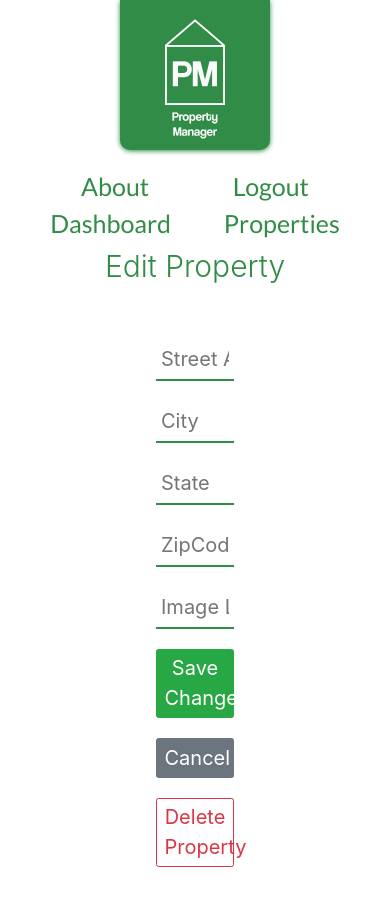
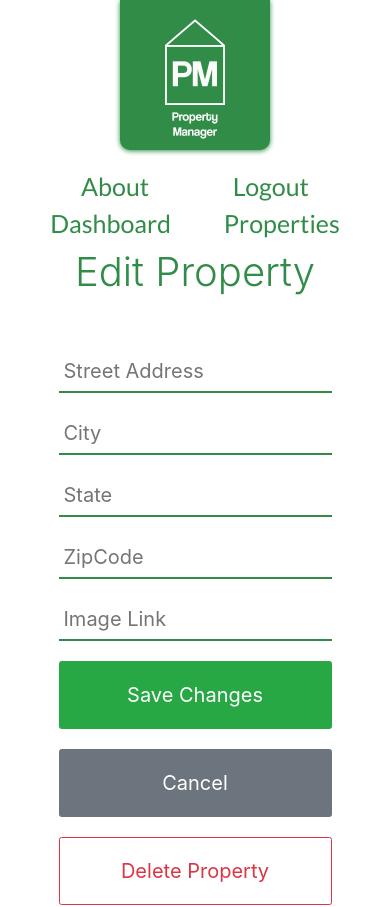
Before and after one commit to BloomTech-Labs/pt7-property-manager-fe, a React (Create React App) app: page /Manager/edit-property/1 in a window 390 px wide. Shown: the top 907 px of the page. Built offline with nearby package versions, Linux system fonts and the light colour scheme; no server answers; sample sign-in values are in the browser's storage.

Commit message:
fixed form responsiveness for adding/editing properties for small screens

```diff
--- a/src/components/properties/addProperty.js
+++ b/src/components/properties/addProperty.js
@@ -29,7 +29,7 @@ export default function AddProperty(props) {
     }
   return (
     <div className="main-content">
-        <h2>Add Property</h2>
+        <h2 style={{fontSize:'4em'}}>Add Property</h2>
       <form className="addPropForm">
           <input type="text" required placeholder="Street Address" name="address" />
           <input type="text" required placeholder="City" name="city" />
--- a/src/components/properties/addProperty.scss
+++ b/src/components/properties/addProperty.scss
@@ -9,7 +9,7 @@
 	.btn,
 	input {
 		margin: 10px;
-		width: 20%;
+		width: 40%;
 		font-size: 2rem;
 	}
 
--- a/src/components/properties/editProperty.js
+++ b/src/components/properties/editProperty.js
@@ -65,7 +65,7 @@ export default function EditProperty(props) {
 	}
 	return (
 		<div className="main-content">
-			<h2>Edit Property</h2>
+			<h2 style={{fontSize:'4em'}}>Edit Property</h2>
 			<form className="editPropForm">
 				<input type="text" required onChange={onChange} placeholder="Street Address" value={property.address} name="address" />
 				<input type="text" required onChange={onChange} placeholder="City" name="city" value={property.city} />
@@ -74,7 +74,7 @@ export default function EditProperty(props) {
 				<input type="text" onChange={onChange}placeholder="Image Link" value={property.img} name="img" />
 
 				<Button color="success" type="submit" onClick={(e)=>putProperty(e)}>Save Changes</Button>
-				<Link to="/dashboard"><Button color="secondary" type="reset">Cancel</Button></Link>
+				<Link to="/dashboard"><Button color="secondary" type="reset" id='cancel'>Cancel</Button></Link>
 			<Button outline color="danger"
 				onClick={deleteProperty}> Delete Property</Button>
 			</form>
--- a/src/components/properties/editProperty.scss
+++ b/src/components/properties/editProperty.scss
@@ -1,17 +1,59 @@
-.editPropForm{
-	display:flex;
-	flex-direction:column;
-	height:50vh;
-	align-items:center;
-	padding-top:40px;
+.editPropForm {
+	display: flex;
+	flex-direction: column;
+	height: auto;
+	align-items: center;
+	padding-top: 40px;
 	justify-content: flex-start;
-	.btn, input, a{
-		margin:10px;
-		width:20%;
-		font-size:2rem;
+
+	.btn,
+	input,
+	a {
+		margin: 10px;
+		width: 40%;
+		font-size: 2rem;
 	}
-	a .btn{
-		width:100%;
-		margin:0px;
+
+	a .btn {
+		width: 100%;
+		margin: 0px;
+		padding: 18px 32px;
+	}
+
+	.btn {
+		padding: 18px 32px;
 	}
 }
+
+@media (max-width: 1200px) {
+	.editPropForm {
+
+		.btn,
+		input,
+		a {
+			width: 40%;
+		}
+	}
+}
+
+@media (max-width: 800px) {
+	.editPropForm {
+
+		.btn,
+		input,
+		a {
+			width: 55%;
+		}
+	}
+}
+
+@media (max-width: 600px) {
+	.editPropForm {
+
+		.btn,
+		input,
+		a {
+			width: 70%;
+		}
+	}
+}
--- a/src/components/properties/index.scss
+++ b/src/components/properties/index.scss
@@ -1,6 +1,12 @@
 .main-content {
   .information p {
     font-size: 2em;
+  }
+
+  .info p {
+    text-align: center;
+    font-size: 2.5em;
+    margin: 0.5em;
   }
 }
 
@@ -63,7 +69,6 @@ p a {
   font-family: "Montserrat", sans-serif;
   display: flex;
   box-sizing: border-box;
-  // height: 70em;
 
   .propertyInfo {
     margin: 0 auto;
@@ -74,11 +79,12 @@ p a {
 
   .imgHolder {
     width: 70%;
+
     .propImg {
-     padding: 1em;
-     max-width: 100%;
-     height: auto;
-     max-height: 750px;
+      padding: 1em;
+      max-width: 100%;
+      height: auto;
+      max-height: 750px;
     }
 
   }
--- a/src/components/properties/units/Unit.js
+++ b/src/components/properties/units/Unit.js
@@ -49,17 +49,17 @@ export default function Unit(props){
 					style={{maxWidth:"100%"}}
 					alt="Insert into Property Table to display"
 				/>
-				<div className="mx-5 mb-5" style={{fontSize:"1.7rem"}}>
+				<div className="mx-5 mb-5 info">
 					<p> Managed by{" "}
 						<Link to={`/manager/${property.manager_id}`}> {manager.firstName+" "+manager.lastName}</Link>{" "}
 					</p>
 				</div>
-				<div className="mx-5 mb-5" style={{fontSize:"1.3rem"}}>
+				<div className="mx-5 mb-5 info">
 					<p>{property.address}</p>
 					<p>{property.city}, {property.state} {property.zip}</p>
 					<p>{property.country}</p>
 				</div>
-				<Link to={`/Properties/${props.match.params.property_id}/Unit/${unit.id}/Apply`}><button className="btn-success btn btn-lg" style={{fontSize:"2rem"}}>Apply Now</button></Link>
+				<Link to={`/Properties/${props.match.params.property_id}/Unit/${unit.id}/Apply`}><button className="btn-success btn btn-lg" style={{fontSize:"16px", padding:'18px 32px'}}>Apply Now</button></Link>
 			</div>
 		</div>
 		<div className="col-lg-8 information">
@@ -91,7 +91,7 @@ export default function Unit(props){
 				<hr/>
 
 				<div className="text-center">
-					<Link to={`/Properties/${props.match.params.property_id}/Unit/${unit.id}/Apply`}><button className="btn-success btn btn-lg" style={{fontSize:"2rem"}}>Apply Now</button></Link>
+					<Link to={`/Properties/${props.match.params.property_id}/Unit/${unit.id}/Apply`}><button className="btn-success btn btn-lg" style={{fontSize:"16px", padding:'18px 32px'}}>Apply Now</button></Link>
 				</div>
 			</div>
 		</div>
```
